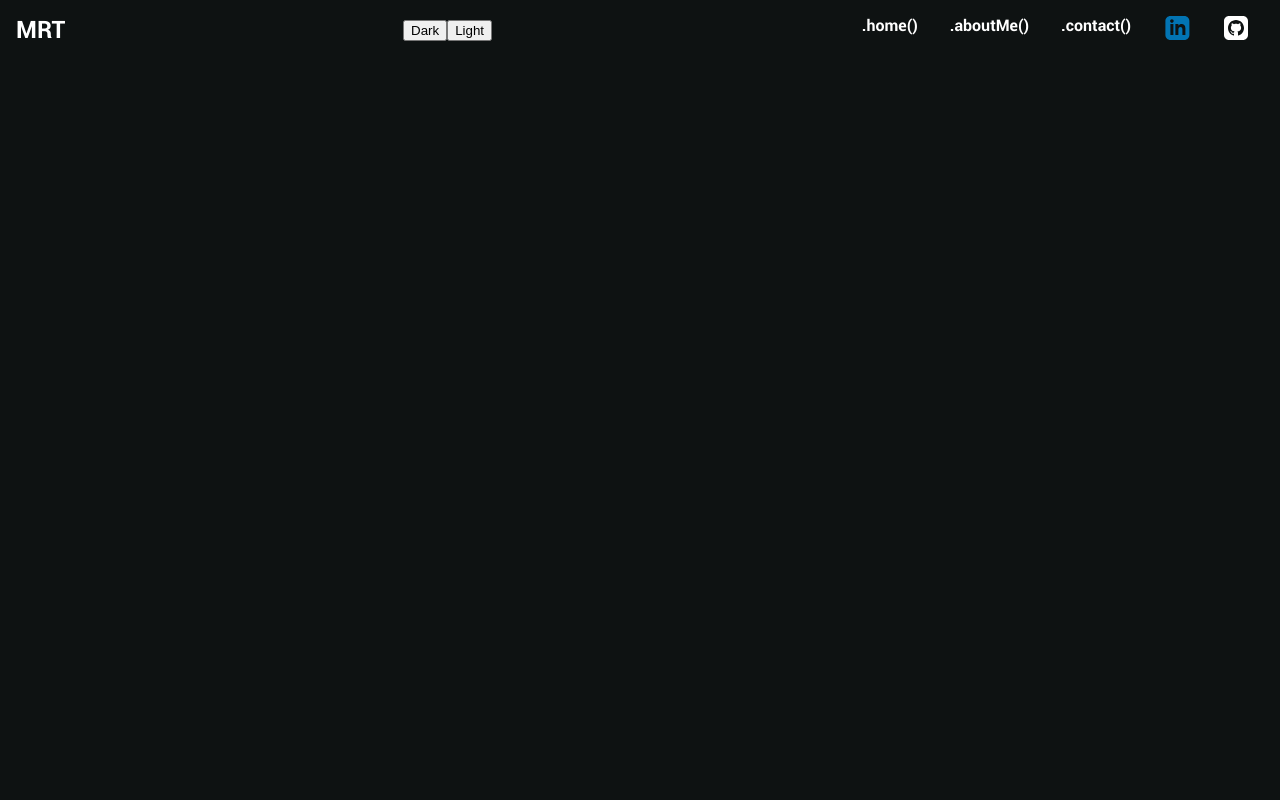
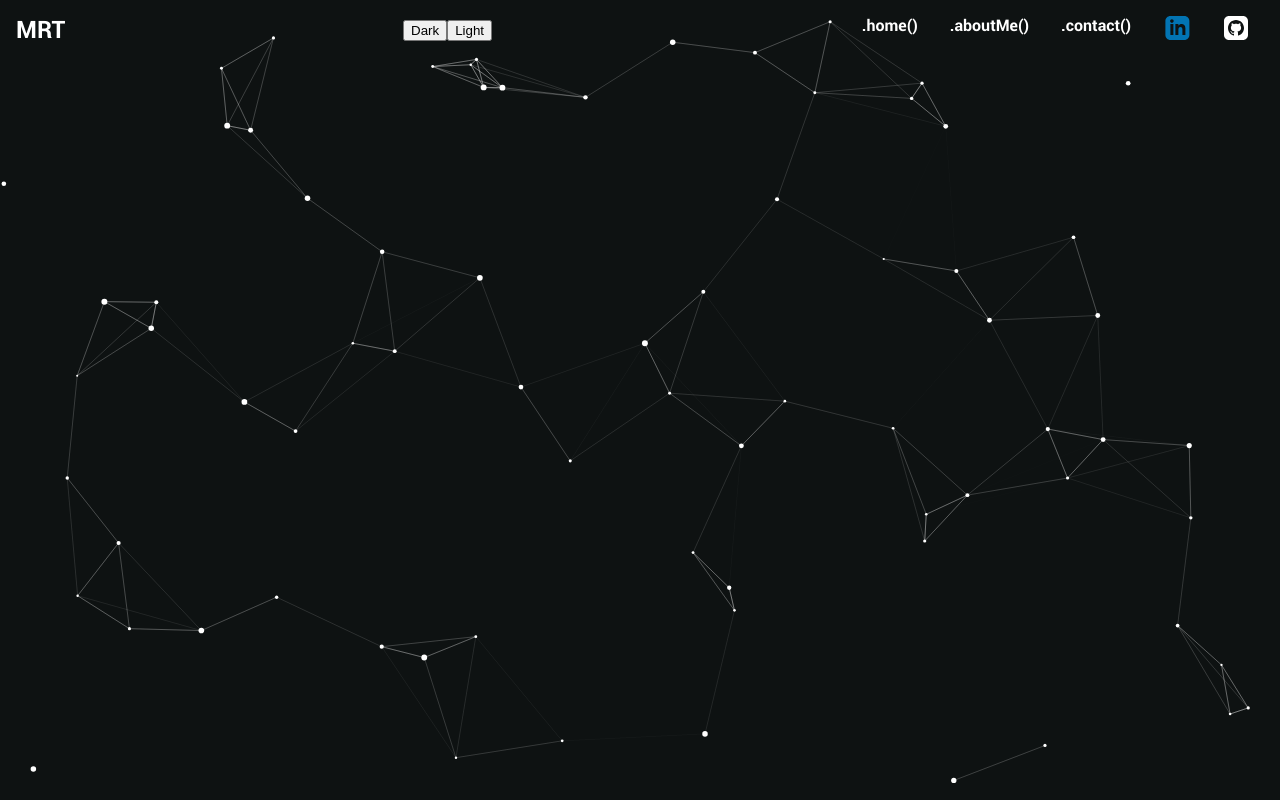
Before and after one commit to Mobiasson/mrt-portfolio, a React (Create React App) app in the folder frontend/: page / in a window 1280 px wide. Built offline with nearby package versions, Linux system fonts and the light colour scheme; the HTML template or start-up script is replaced by a standard one.

Commit message:
added particles.js for the background

```diff
--- a/frontend/package.json
+++ b/frontend/package.json
@@ -9,6 +9,7 @@
     "@testing-library/react": "^13.4.0",
     "@testing-library/user-event": "^13.5.0",
     "@tsparticles/react": "^3.0.0",
+    "animated-backgrounds": "^1.0.11",
     "framer-motion": "^11.2.12",
     "my-app": "file:",
     "react": "^18.3.1",
--- a/frontend/src/App.js
+++ b/frontend/src/App.js
@@ -4,10 +4,12 @@
 import HomePage from './pages/Home/HomePage.js';
 import About from './pages/About/About.js';
 import { BrowserRouter as Router, Route, Routes } from 'react-router-dom';
+import ParticlesComponent from './components/animations/particles.js';
 
 function App() {
   return (
-    <div>
+    <div className='App'>
+      <ParticlesComponent id="particles" />
       <Navbar />
       <div className='container'>
         <Routes>
--- /dev/null
+++ b/frontend/src/components/animations/particles.js
@@ -0,0 +1,109 @@
+
+import Particles, { initParticlesEngine } from "@tsparticles/react";
+import { useEffect, useMemo, useState } from "react";
+// import { loadAll } from "@/tsparticles/all"; // if you are going to use `loadAll`, install the "@tsparticles/all" package too.
+// import { loadFull } from "tsparticles"; // if you are going to use `loadFull`, install the "tsparticles" package too.
+import { loadSlim } from "@tsparticles/slim"; // if you are going to use `loadSlim`, install the "@tsparticles/slim" package too.
+// import { loadBasic } from "@tsparticles/basic"; // if you are going to use `loadBasic`, install the "@tsparticles/basic" package too.
+
+
+
+const ParticlesComponent = (props) => {
+
+  const [init, setInit] = useState(false);
+  // this should be run only once per application lifetime
+  useEffect(() => {
+    initParticlesEngine(async (engine) => {
+      // you can initiate the tsParticles instance (engine) here, adding custom shapes or presets
+      // this loads the tsparticles package bundle, it's the easiest method for getting everything ready
+      // starting from v2 you can add only the features you need reducing the bundle size
+      //await loadAll(engine);
+      //await loadFull(engine);
+      await loadSlim(engine);
+      //await loadBasic(engine);
+    }).then(() => {
+      setInit(true);
+    });
+  }, []);
+
+  const particlesLoaded = (container) => {
+    console.log(container);
+  };
+
+
+  const options = useMemo(
+    () => ({
+      background: {
+        color: {
+          value: "#0e1212",
+        },
+      },
+      fpsLimit: 120,
+      interactivity: {
+        events: {
+          onClick: {
+            enable: true,
+            mode: "repulse",
+          },
+          onHover: {
+            enable: true,
+            mode: 'grab',
+          },
+        },
+        modes: {
+          push: {
+            distance: 200,
+            duration: 15,
+          },
+          grab: {
+            distance: 150,
+          },
+        },
+      },
+      particles: {
+        color: {
+          value: "#FFFFFF",
+        },
+        links: {
+          color: "#FFFFFF",
+          distance: 150,
+          enable: true,
+          opacity: 0.3,
+          width: 1,
+        },
+        move: {
+          direction: "none",
+          enable: true,
+          outModes: {
+            default: "bounce",
+          },
+          random: true,
+          speed: 1,
+          straight: false,
+        },
+        number: {
+          density: {
+            enable: true,
+          },
+          value: 150,
+        },
+        opacity: {
+          value: 1.0,
+        },
+        shape: {
+          type: "circle",
+        },
+        size: {
+          value: { min: 1, max: 3 },
+        },
+      },
+      detectRetina: true,
+    }),
+    [],
+  );
+
+
+  return <Particles id={props.id} init={particlesLoaded} options={options} />;
+};
+
+export default ParticlesComponent;
--- a/frontend/src/index.js
+++ b/frontend/src/index.js
@@ -1,4 +1,4 @@
-import React from 'react';
+import React, { StrictMode } from 'react';
 import ReactDOM from 'react-dom';
 import { BrowserRouter as Router } from 'react-router-dom';
 import './index.css';
--- a/frontend/src/pages/Home/HomePage.css
+++ b/frontend/src/pages/Home/HomePage.css
@@ -12,6 +12,11 @@
 body {
    color: #e8e8e8;
    font-family: var(--primary-font);
+}
+
+#particles {
+   position: absolute;
+   z-index: -1;
 }
 
 /* HomePage.css */
--- a/frontend/src/pages/Home/HomePage.js
+++ b/frontend/src/pages/Home/HomePage.js
@@ -26,7 +26,7 @@
             <div className="skillset">
                 <h2>Skillset</h2>
             </div>
-            <section className="skills">
+            <div className="skills">
                 <div className="backend">
                     <h3>backend</h3>
                     <h5>Java</h5>
@@ -48,10 +48,7 @@
                     <h5>Java</h5>
                     <h5>Java</h5>
                 </div>
-            </section>
-
-            <script src="https://cdnjs.cloudflare.com/ajax/libs/particles.js/2.0.0/particles.min.js"></script>
-            <script src="script.js"></script>
+            </div>
         </>
     );
 
```
Also changed, not shown: 14 other files (tests, documents, lock files or other folders).
